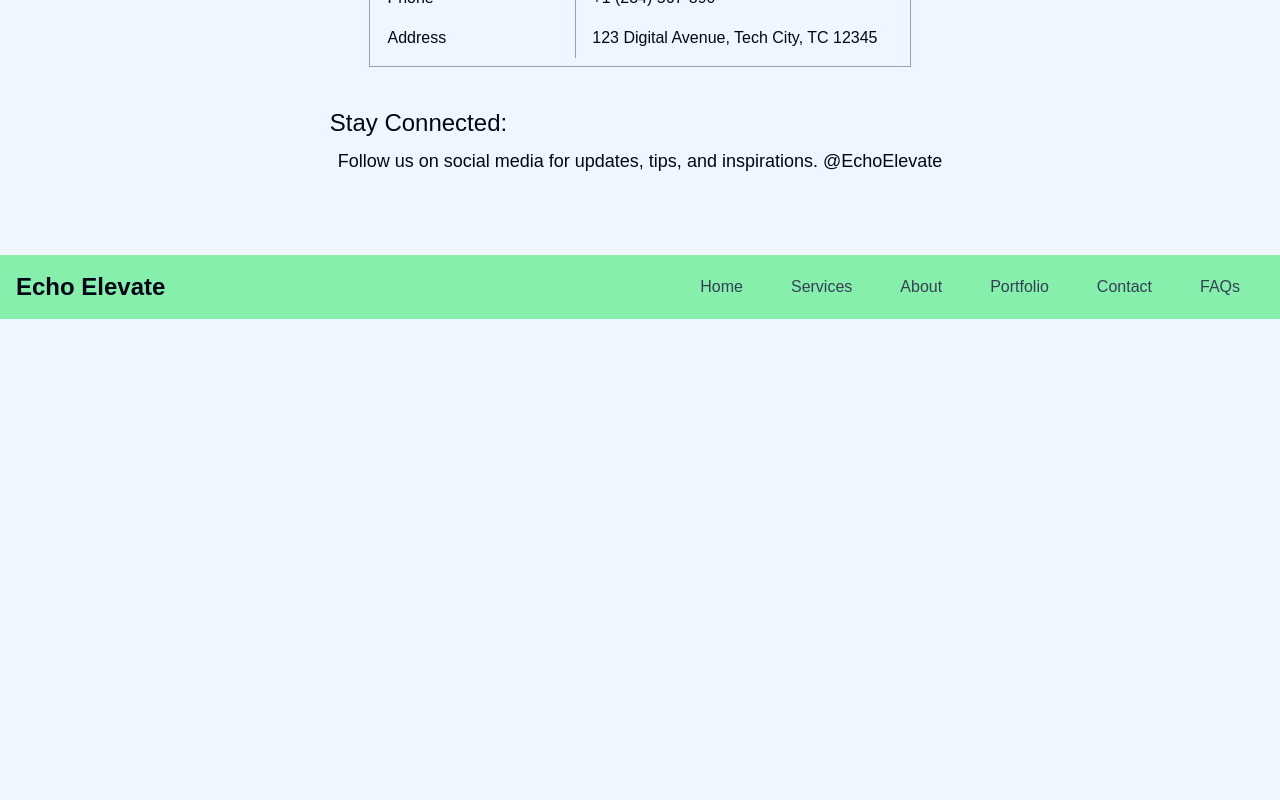
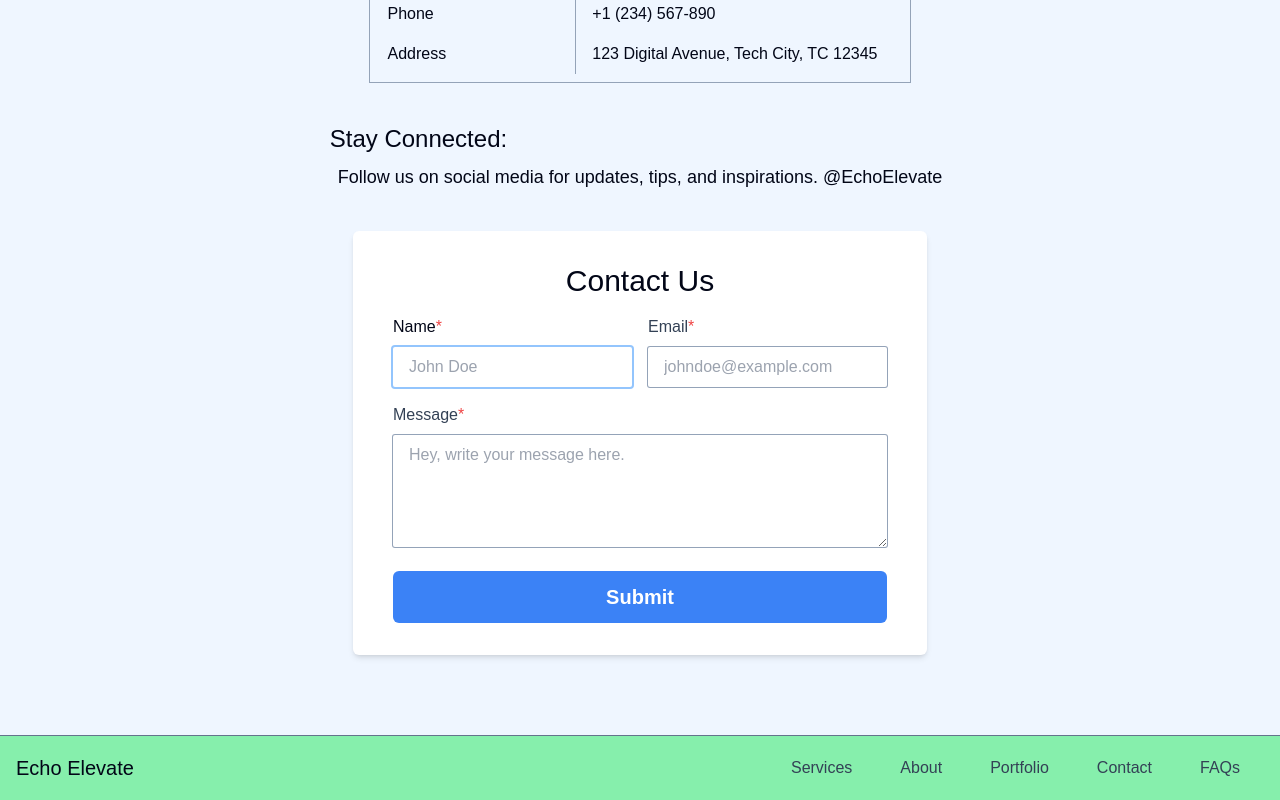
Before and after one commit to mind0bender/echo_elevate, a Next.js app: page /contact in a window 1280 px wide. Shown: the part 506-1306 px from the top of the page. Before the commit the page ends 825 px from the top, so only its background shows below. Built offline with nearby package versions, Linux system fonts and the light colour scheme; a web font is replaced by a local one.

Commit message:
{ "IDK": ["after a long time"] }

```diff
--- a/app/components/button.tsx
+++ b/app/components/button.tsx
@@ -6,7 +6,7 @@ function Button({
 }: PropsWithChildren<{ className?: string }>) {
   return (
     <button
-      className={`px-4 py-3 bg-secondary-500 text-white font-bold rounded-md hover:ring-4 focus:ring-4 focus:outline-none ring-secondary-500 ring-opacity-30 duration-100 w-fit ${className}`}
+      className={`px-4 py-3 select-none bg-secondary-500 text-white font-bold rounded-md hover:ring-4 focus:ring-4 focus:outline-none ring-secondary-500 ring-opacity-30 duration-100 w-fit ${className}`}
     >
       {children}
     </button>
--- /dev/null
+++ b/app/components/contact_form.tsx
@@ -0,0 +1,106 @@
+"use client";
+
+import { ChangeEvent, useState } from "react";
+import Button from "./button";
+
+export interface ContactData {
+  name: string;
+  email: string;
+  message: string;
+}
+
+export function ContactForm(): JSX.Element {
+  const [contactData, setContactData] = useState<ContactData>({
+    name: "",
+    email: "",
+    message: "",
+  });
+
+  return (
+    <div
+      className={`flex grow flex-col justify-center items-center gap-4 px-10 py-8 rounded-md bg-white shadow-md`}
+    >
+      <h4 className={`text-2xl sm:text-3xl font-medium`}>Contact Us</h4>
+      <form className={`flex grow flex-col gap-4`}>
+        <div className={`flex flex-col sm:flex-row gap-4`}>
+          <div className={`flex flex-col-reverse gap-2`}>
+            <input
+              type={`text`}
+              id={`name`}
+              name={`name`}
+              autoFocus
+              placeholder={`John Doe`}
+              className={`focus:ring-2 peer focus:border-none focus:outline-none focus:ring-secondary-300 rounded-sm ring-1 ring-slate-400 px-4 py-2`}
+              value={contactData.name}
+              onChange={(e: ChangeEvent<HTMLInputElement>): void => {
+                setContactData(
+                  (prevCD: ContactData): ContactData => ({
+                    ...prevCD,
+                    name: e.target.value,
+                  })
+                );
+              }}
+            />
+            <label
+              className={`text-slate-700 peer-focus:text-slate-950 after:content-['*'] after:text-red-500`}
+              htmlFor={`name`}
+            >
+              Name
+            </label>
+          </div>
+          <div className={`flex flex-col-reverse gap-2`}>
+            <input
+              type={`email`}
+              id={`email`}
+              name={`email`}
+              placeholder={`johndoe@example.com`}
+              className={`focus:ring-2 peer focus:border-none focus:outline-none focus:ring-secondary-300 rounded-sm ring-1 ring-slate-400 px-4 py-2`}
+              value={contactData.email}
+              onChange={(e: ChangeEvent<HTMLInputElement>): void => {
+                setContactData(
+                  (prevCD: ContactData): ContactData => ({
+                    ...prevCD,
+                    email: e.target.value,
+                  })
+                );
+              }}
+            />
+            <label
+              className={`text-slate-700 peer-focus:text-slate-950 after:content-['*'] after:text-red-500`}
+              htmlFor={`email`}
+            >
+              Email
+            </label>
+          </div>
+        </div>
+        <div className={`flex flex-col-reverse gap-2`}>
+          <textarea
+            rows={4}
+            id={`message`}
+            name={`message`}
+            placeholder={`Hey, write your message here.`}
+            className={`focus:ring-2 peer focus:border-none focus:outline-none focus:ring-secondary-300  rounded-sm ring-1 ring-slate-400 px-4 py-2`}
+            value={contactData.message}
+            onChange={(e: ChangeEvent<HTMLTextAreaElement>): void => {
+              setContactData(
+                (prevCD: ContactData): ContactData => ({
+                  ...prevCD,
+                  message: e.target.value,
+                })
+              );
+            }}
+          />
+          <label
+            className={`text-slate-700 peer-focus:text-slate-950 after:content-['*'] after:text-red-500`}
+            htmlFor={`message`}
+          >
+            Message
+          </label>
+        </div>
+        <div className={`flex justify-end items-center pt-2 w-full`}>
+          <Button className={`w-full text-xl`}>Submit</Button>
+        </div>
+      </form>
+    </div>
+  );
+}
--- a/app/components/footer.tsx
+++ b/app/components/footer.tsx
@@ -4,9 +4,9 @@ import { navbarLinks } from "./navbar";
 export default function Footer(): JSX.Element {
   return (
     <footer
-      className={`flex justify-between items-center text-lg bg-primary-300 px-4 py-3`}
+      className={`flex justify-between items-center border-t border-slate-500 text-lg bg-primary-300 px-4 py-3`}
     >
-      <Link href={`/`} className={`text-2xl font-semibold`}>
+      <Link href={`/`} className={`text-xl font-medium`}>
         Echo Elevate
       </Link>
       <ul className={`flex flex-wrap justify-around items-center text-base`}>
--- a/app/components/navbar.tsx
+++ b/app/components/navbar.tsx
@@ -12,10 +12,6 @@ interface NavbarLink {
 }
 
 export const navbarLinks: NavbarLink[] = [
-  {
-    name: "Home",
-    url: "/",
-  },
   {
     name: "Services",
     url: "/services",
@@ -44,19 +40,23 @@ const Navbar: React.FC<NavbarProps> = ({
 }) => {
   return (
     <nav
-      className={`flex sticky top-0 flex-col bg-primary-300 px-8 py-6 gap-4 border-b border-b-slate-400`}
+      className={`flex z-10 sticky top-0 flex-col bg-primary-300 px-8 py-6 gap-4 border-b border-b-slate-500`}
     >
-      <Link href={`/`} className={`text-2xl font-semibold`}>
+      <Link href={`/`} className={`text-2xl font-semibold w-fit`}>
         {title}
       </Link>
       <hr className={`border-slate-950`} />
+      <div className={`flex justify-center items-center`}>
         <ul
-        className={`flex flex-wrap justify-center items-center divide-x divide-slate-950 text-xl`}
+          className={`flex grow flex-wrap max-w-7xl justify-center items-center sm:divide-x divide-slate-950 text-xl`}
         >
           {links.map((link) => (
-          <li className={`grow text-center`} key={link.url}>
+            <li
+              className={`grow flex px-2 justify-center items-center text-center`}
+              key={link.url}
+            >
               <Link
-              className={`hover:bg-primary-200 rounded-md px-4 py-2 text-slate-700 hover:text-slate-950`}
+                className={`grow hover:bg-primary-200 rounded-md px-4 py-2 text-slate-700 hover:text-slate-950 duration-200`}
                 href={link.url}
               >
                 {link.name}
@@ -64,6 +64,7 @@ const Navbar: React.FC<NavbarProps> = ({
             </li>
           ))}
         </ul>
+      </div>
     </nav>
   );
 };
--- a/app/components/project.tsx
+++ b/app/components/project.tsx
@@ -14,7 +14,7 @@ export default function Project({
   return (
     <li className={`px-4 py-3 hover:shadow-md rounded-md border bg-white`}>
       <div className={`flex flex-col justify-center gap-2`}>
-        <Image {...image} className={`rounded-md`} />
+        <Image draggable={false} {...image} className={`rounded-md`} />
         <h4 className={`text-xl sm:text-2xl`}>{title}</h4>
         <p>{description}</p>
       </div>
--- a/app/components/service.tsx
+++ b/app/components/service.tsx
@@ -13,9 +13,9 @@ export function Service({
 }: ServiceProps): JSX.Element {
   return (
     <li
-      className={`px-4 py-3 hover:shadow-md flex flex-col justify-center items-center rounded-md border bg-white max-w-sm duration-150`}
+      className={`px-4 py-3 hover:-translate-y-2 cursor-pointer hover:shadow-md flex flex-col justify-center items-center rounded-md border bg-white max-w-sm duration-150`}
     >
-      <Image {...image} className={`px-2 py-4`} />
+      <Image draggable={false} {...image} className={`px-2 py-4`} />
       <div className={`flex flex-col justify-center gap-2`}>
         <h5 className={`text-lg sm:text-xl`}>{title}</h5>
         <p>{description}</p>
--- a/app/contact/page.tsx
+++ b/app/contact/page.tsx
@@ -1,4 +1,5 @@
 import Link from "next/link";
+import { ContactForm } from "../components/contact_form";
 
 export default function ContactPage() {
   return (
@@ -52,7 +53,6 @@ export default function ContactPage() {
             </tbody>
           </table>
         </div>
-
         <div className={`max-w-3xl flex flex-col gap-2`}>
           <h4 className={`text-xl sm:text-2xl font-medium`}>Stay Connected:</h4>
           <p className={`sm:text-lg px-2`}>
@@ -60,6 +60,7 @@ export default function ContactPage() {
             @EchoElevate
           </p>
         </div>
+        <ContactForm />
       </div>
     </div>
   );
--- a/app/layout.tsx
+++ b/app/layout.tsx
@@ -20,7 +20,7 @@ export default function RootLayout({
   return (
     <html lang="en">
       <body
-        className={`relative flex flex-col min-h-screen w-full bg-secondary-50 text-slate-950 ${inter.className}`}
+        className={`relative flex flex-col min-h-screen w-full bg-secondary-50 text-slate-950 selection:bg-primary-300 select-text selection:bg-opacity-50 ${inter.className}`}
       >
         <Navbar />
         <main className={`flex grow w-full`}>{children}</main>
--- a/app/page.tsx
+++ b/app/page.tsx
@@ -33,6 +33,8 @@ export default function Home(): JSX.Element {
       <div className={`rounded-md ring-blue-200 ring8`}>
         <div className={`rounded-md ring-blue-300 ring4`}>
           <Image
+            priority
+            draggable={false}
             className={`rounded-md ring-blue-400 ring2`}
             src={HeroImage}
             alt="Online"
```
Lines whose indentation alone changed are shown as unchanged.
